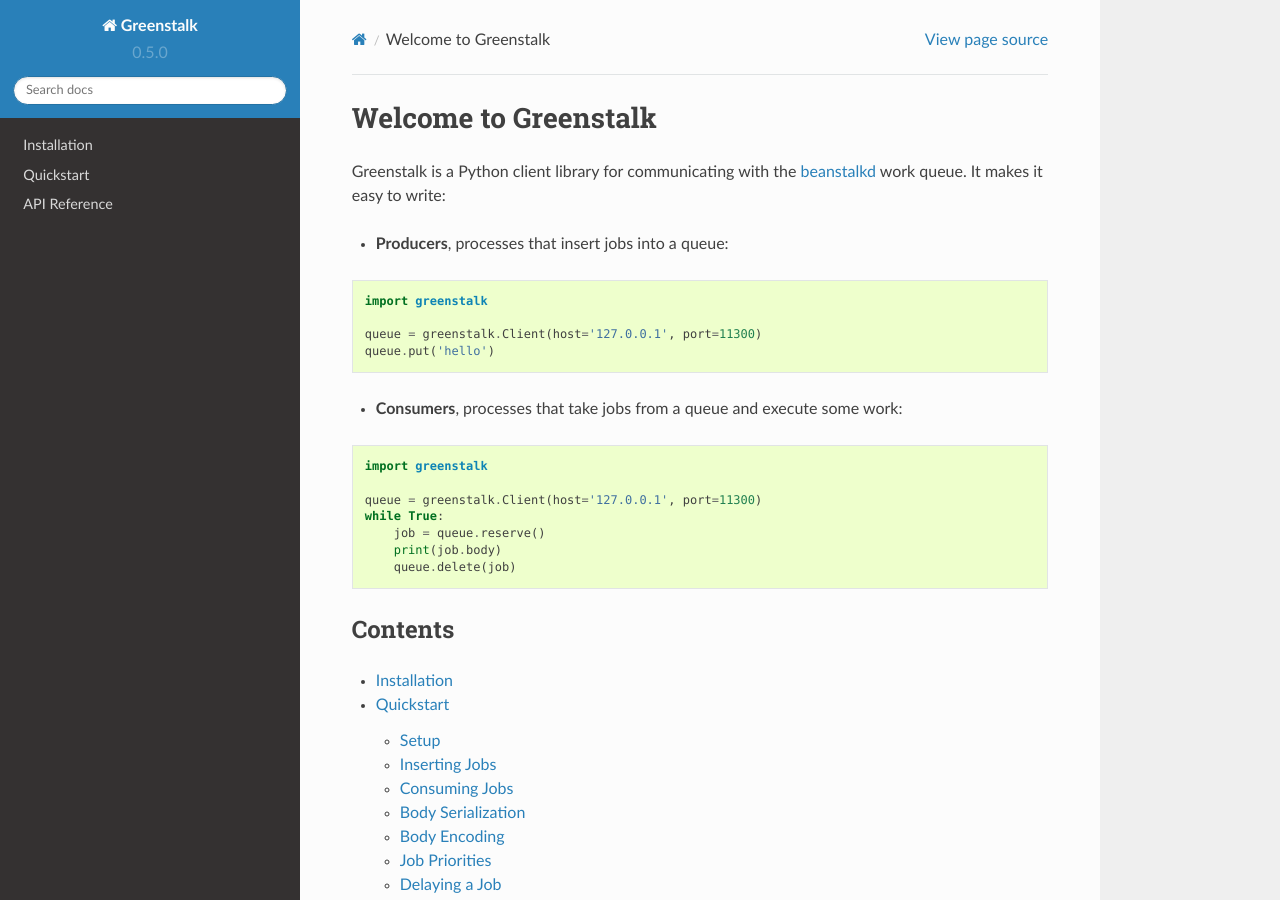
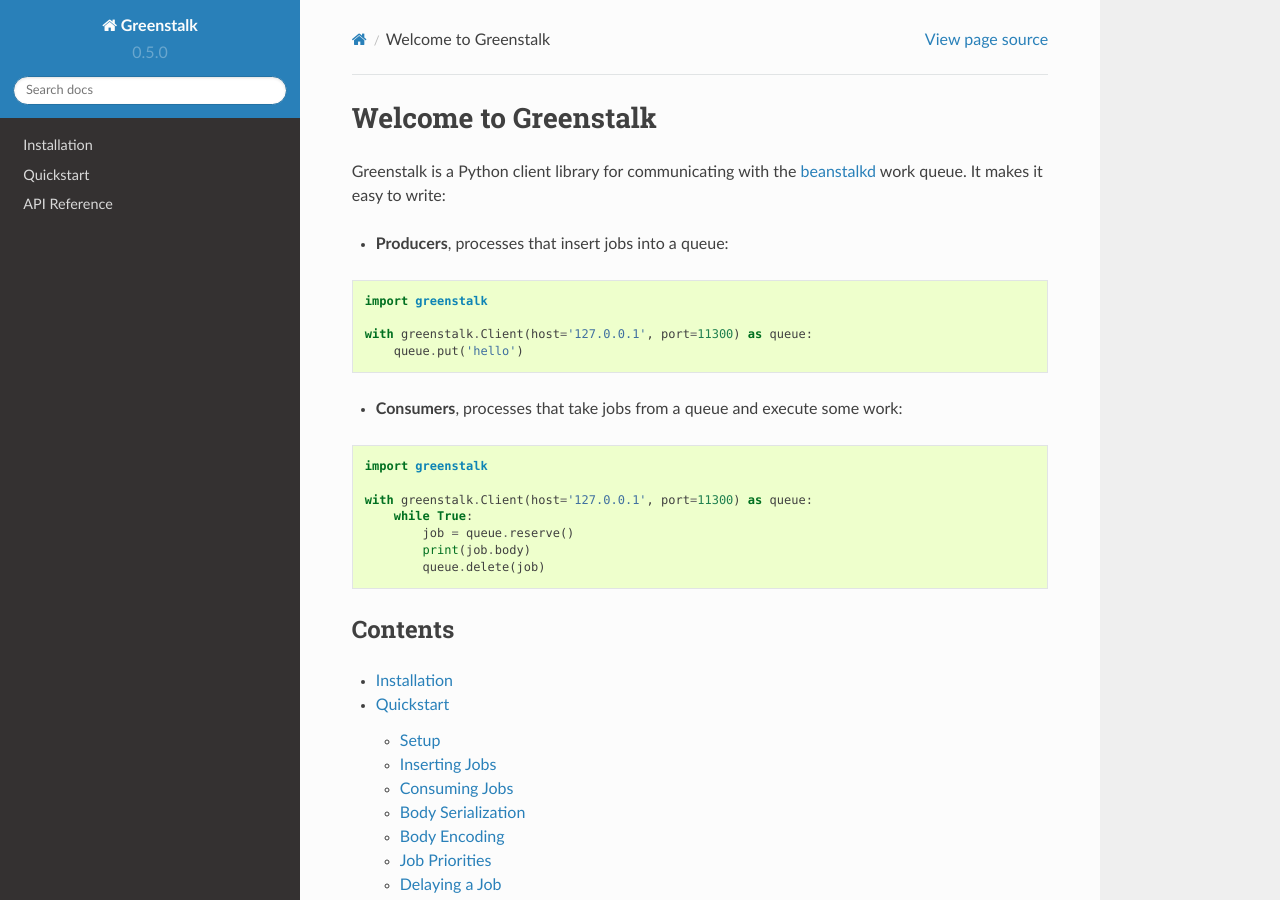
Before and after one commit to justinmayhew/greenstalk, a Sphinx documentation site: the page built from docs/index.rst, in a window 1280 px wide and 900 px high. Built offline with Sphinx 7.4.7 and the Read the Docs theme 2.0.0, drawn with Linux system fonts in a browser that asks for light colours.

Commit message:
Update examples to use a with statement

```diff
--- a/docs/index.rst
+++ b/docs/index.rst
@@ -10,8 +10,8 @@
 
     import greenstalk
 
-    queue = greenstalk.Client(host='127.0.0.1', port=11300)
-    queue.put('hello')
+    with greenstalk.Client(host='127.0.0.1', port=11300) as queue:
+        queue.put('hello')
 
 - **Consumers**, processes that take jobs from a queue and execute some work:
 
@@ -19,11 +19,11 @@
 
     import greenstalk
 
-    queue = greenstalk.Client(host='127.0.0.1', port=11300)
-    while True:
-        job = queue.reserve()
-        print(job.body)
-        queue.delete(job)
+    with greenstalk.Client(host='127.0.0.1', port=11300) as queue:
+        while True:
+            job = queue.reserve()
+            print(job.body)
+            queue.delete(job)
 
 Contents
 --------
```
